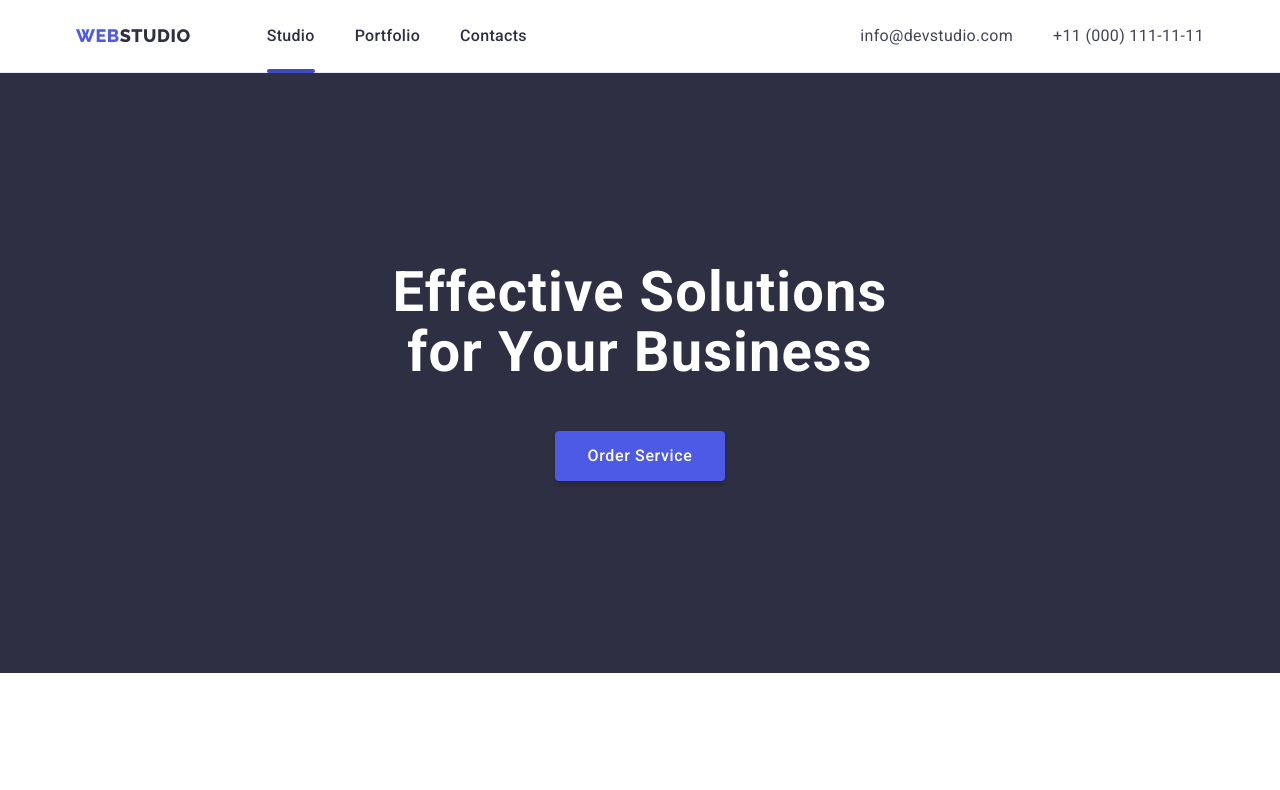
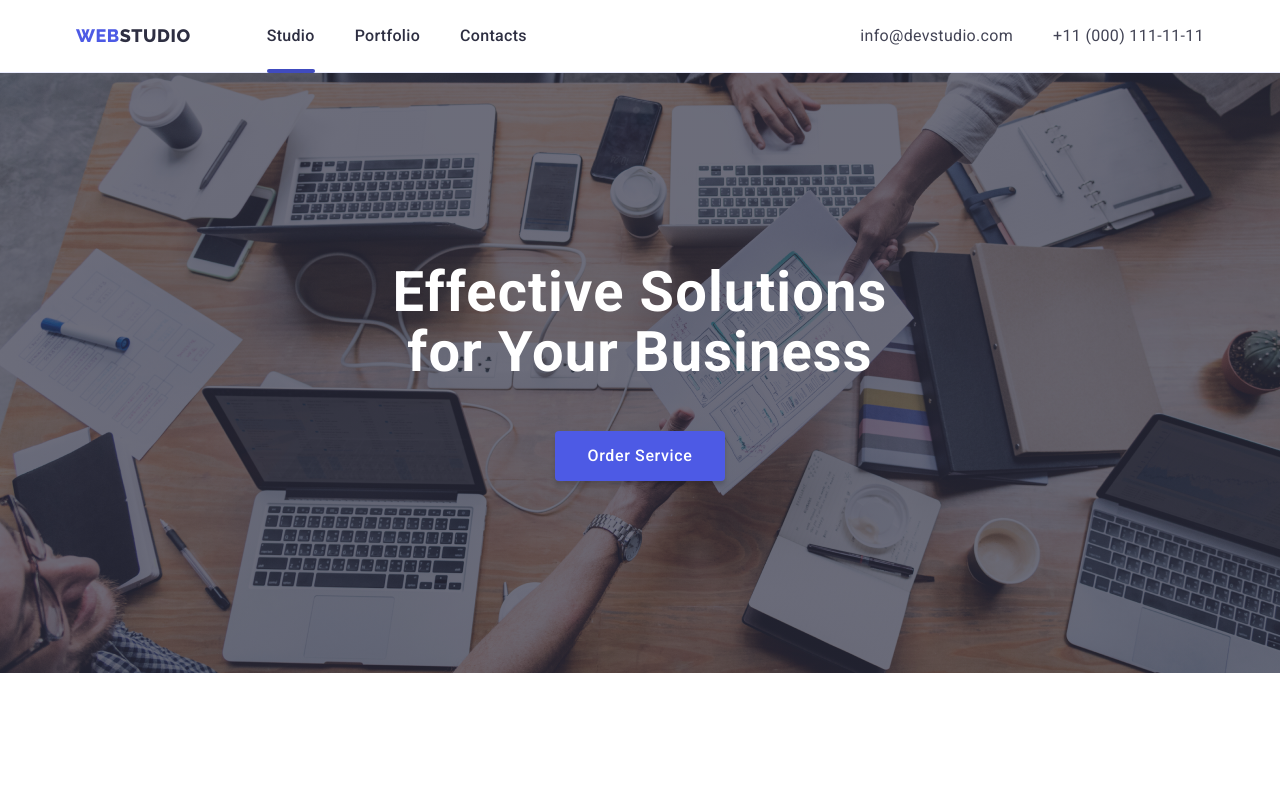
Before and after one commit to SheGaDev/goit-markup-hw-05, a plain HTML site: page index.html in a window 1280 px wide. Shown: the top 790 px of the page. Drawn offline with nearby package versions, Linux system fonts and the light colour scheme.

Commit message:
Update styles.css

```diff
--- a/css/styles.css
+++ b/css/styles.css
@@ -215,7 +215,7 @@ img {
     padding-top: 190px;
     text-align: center;
     background-color: #2e2f42;
-    background-image: cubic-bezier(0.4, 0, 0.2, 1)-gradient(rgba(46, 47, 66, 0.7), rgba(46, 47, 66, 0.7)), url("../images/hero_dg.jpg");
+    background-image: linear-gradient(rgba(46, 47, 66, 0.7), rgba(46, 47, 66, 0.7)), url("../images/hero_dg.jpg");
     background-size: cover;
 }
 .list-std {
```
